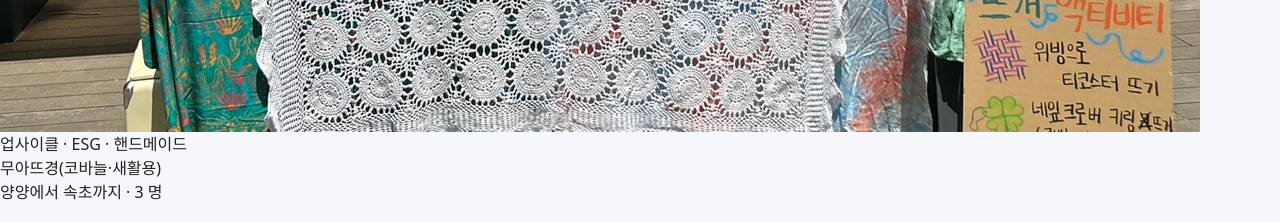
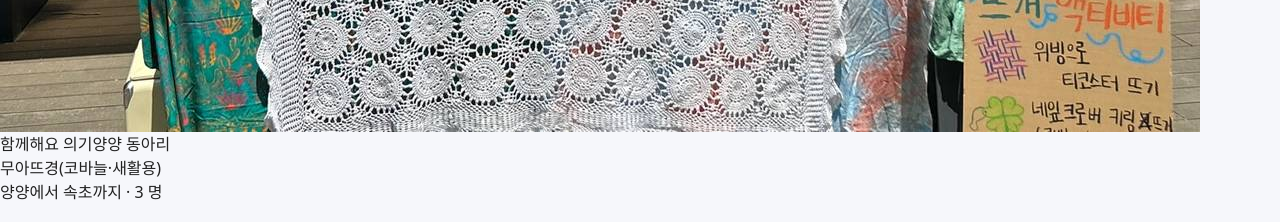
Before and after one commit to okrangone98-oss/yangyang-clubs, a React (Vite) app in the folder yangyang-clubs-complete/: page /#/ in a window 1280 px wide. Shown: the part 1520-1742 px from the top of the page. Built offline with nearby package versions, Linux system fonts and the light colour scheme.

Commit message:
Update clubs.ts

```diff
--- a/yangyang-clubs-complete/src/data/clubs.ts
+++ b/yangyang-clubs-complete/src/data/clubs.ts
@@ -32,7 +32,7 @@ export const clubs: Club[] = [
     name: { ko: "무아뜨경(코바늘·새활용)", en: "Muaz Crochet (Upcycle)" },
     area: { ko: "양양에서 속초까지", en: "Yangyang-eup · Sonyang-myeon" },
     members: 3,
-    tags: ["업사이클","ESG","핸드메이드"],
+    tags: ["함께해요 의기양양 동아리"],
     cover: asset("muaz-crochet-outdoor.jpg"),
     desc: {
       ko: "코바늘·직조로 생활소품을 만드는 업사이클 동아리. 장날 체험부스 운영.",
@@ -116,7 +116,7 @@ export const heroSlides = [
   },
   {
     image: asset("clubs-outdoor.jpg"),
-    title_ko: "야외에서 만나는 커뮤니티",
+    title_ko: "양양에서 만나는 커뮤니티",
     title_en: "Outdoor Communities",
     subtitle_ko: "서피비치·인구·죽도 등 양양 전역에서!",
     subtitle_en: "Across Surfyy, Ingwoo, Jukdo and beyond.",
```
